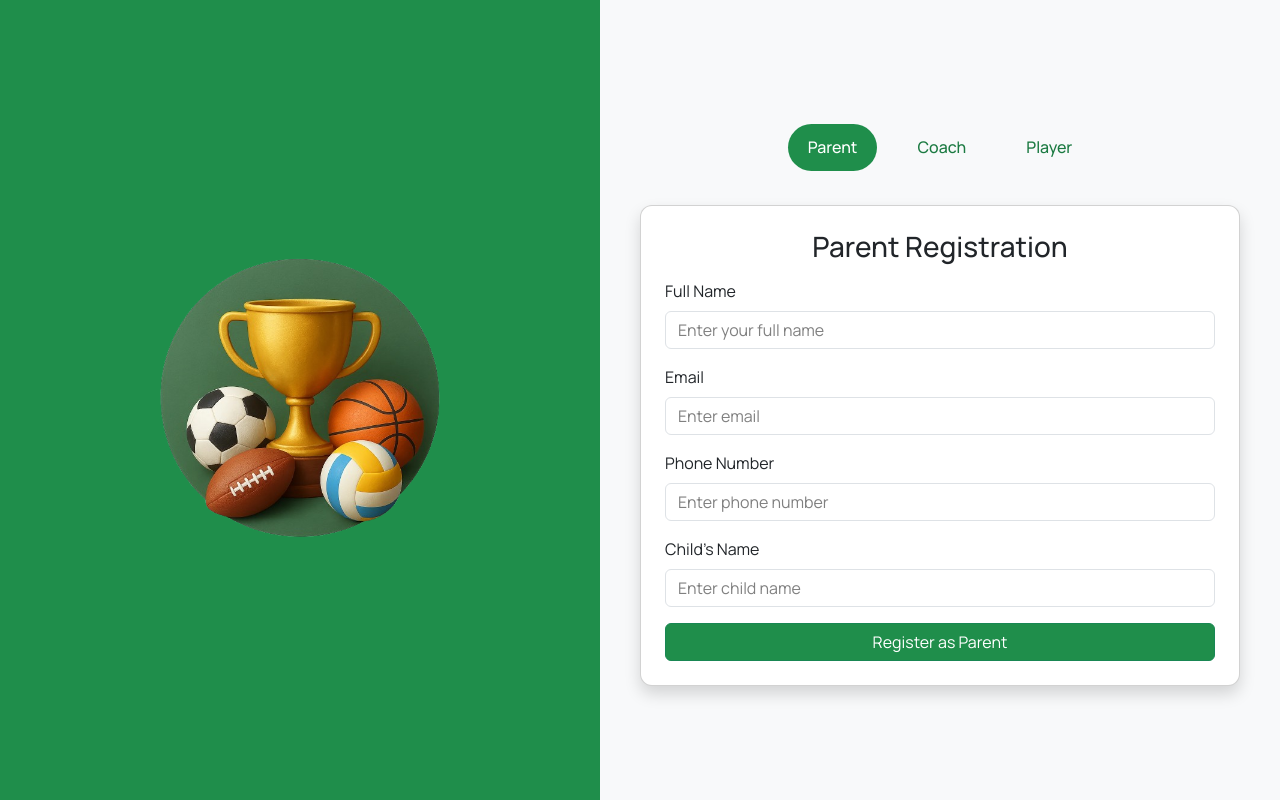
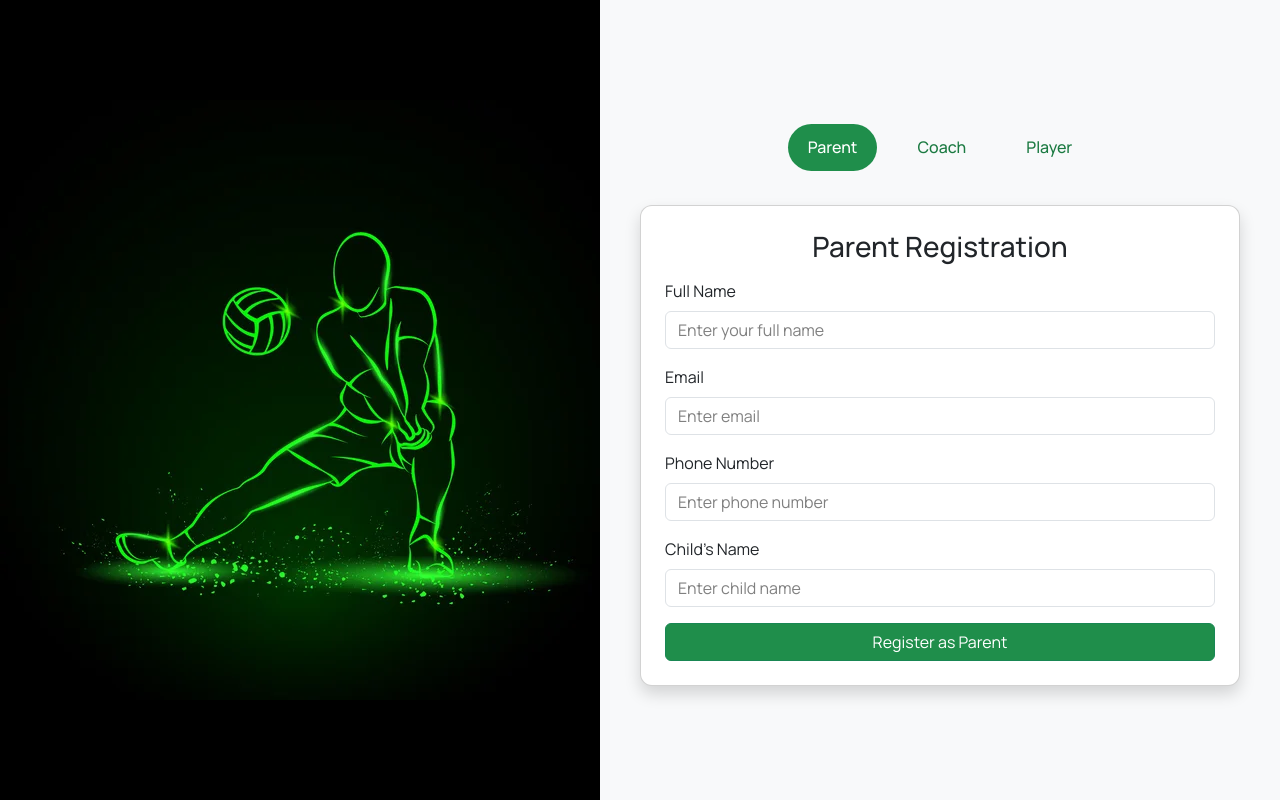
Before and after one commit to Zeeshanprojects/ZimSportsWebsite, a React (Vite) app in the folder zimsports/: page /Signup in a window 1280 px wide. Built offline with nearby package versions, Linux system fonts and the light colour scheme; the HTML template or start-up script is replaced by a standard one.

Commit message:
codeupdated

```diff
--- a/zimsports/src/Pages/Login.jsx
+++ b/zimsports/src/Pages/Login.jsx
@@ -8,12 +8,14 @@ export default function Login() {
     <div className="login-container">
       <div className="login-box shadow p-4 rounded-4 bg-white">
         <div className="loginpage-logo-container">
-          <img
+          <Link to="/">
+           <img
             src={Image.loginpagelogo}
             alt="logo"
             className="loginpage-logo"
             height={60}
-          />
+          /></Link>
+
         </div>
         <h3 className="fw-bold text-center mb-2">Sign In</h3>
         <p className="text-muted text-center mb-4">
--- a/zimsports/src/Pages/Signup.jsx
+++ b/zimsports/src/Pages/Signup.jsx
@@ -120,10 +120,7 @@ export default function Signup() {
                   <option>Beach Volleyball</option>
                 </select>
               </div>
-              <div className="mb-3">
-                <label className="form-label">Position</label>
-                <input type="text" className="form-control" placeholder="e.g. Setter, Spiker, Libero" />
-              </div>
+
               <button type="submit" className="btn btn-warning w-100">
                 Register as Player
               </button>
--- a/zimsports/src/assets/CSS/Home.css
+++ b/zimsports/src/assets/CSS/Home.css
@@ -204,7 +204,7 @@ input {
 .image-size{
   height: 600px !important;
   border-radius: 100px !important;
-  width: 300px !important;
+  width: 270px !important;
 }
 @keyframes scroll-left {
   0% {
--- a/zimsports/src/assets/CSS/Signup.css
+++ b/zimsports/src/assets/CSS/Signup.css
@@ -8,13 +8,10 @@
 /* Left side */
 .signup-left {
   flex: 1;
-  background-color: #1F8E4B;
+  background-color:black !important ;
 }
 
-.logo-size {
-  max-width: 300px;
-  max-height: 300px;
-}
+
 
 /* Right side */
 .signup-right {
--- a/zimsports/src/assets/Images/image.js
+++ b/zimsports/src/assets/Images/image.js
@@ -21,6 +21,6 @@ const Image = {
   sendemailicon: new URL("send.svg", import.meta.url).href,
   googleplay: new URL("play-button.svg", import.meta.url).href,
   appstorebtn: new URL("apple-logo.svg", import.meta.url).href,
-  accountpage:new URL("./Accountimage.png",import.meta.url).href,
+  accountpage:new URL("./bg-image.jpg",import.meta.url).href,
 };
 export default Image;
```
Also changed, not shown: zimsports/src/assets/Images/bg-image.jpg (added).
